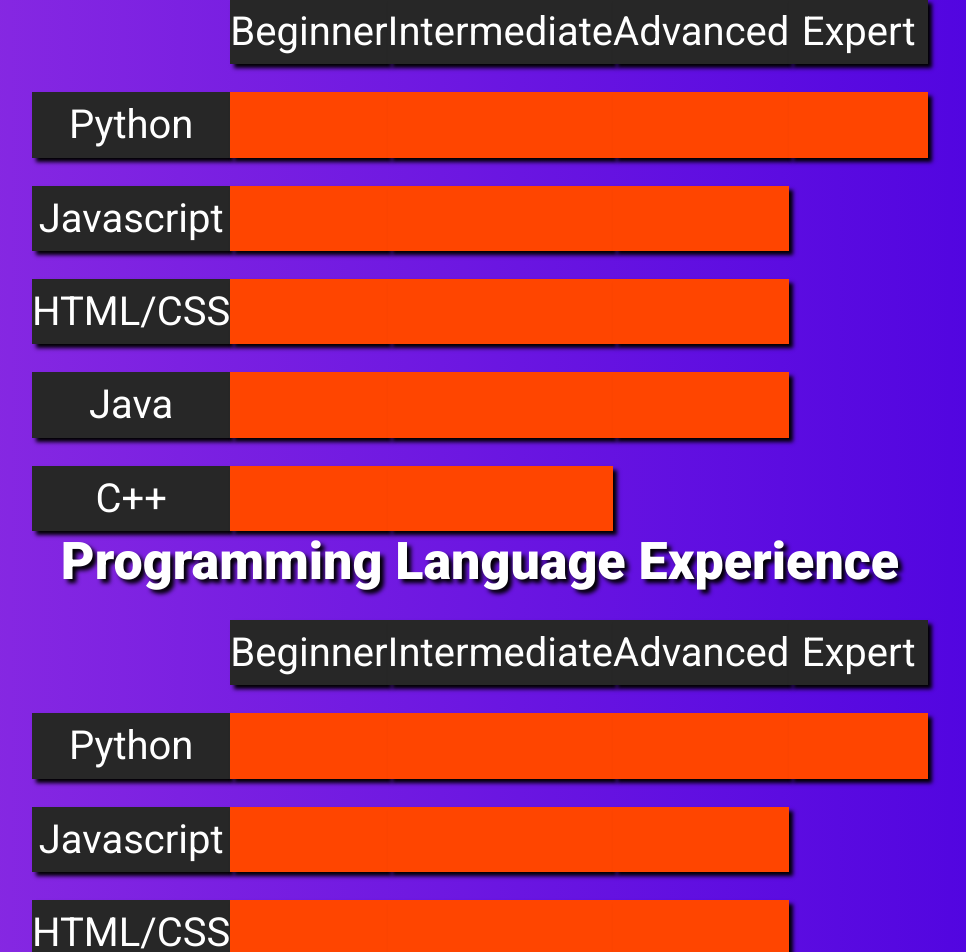
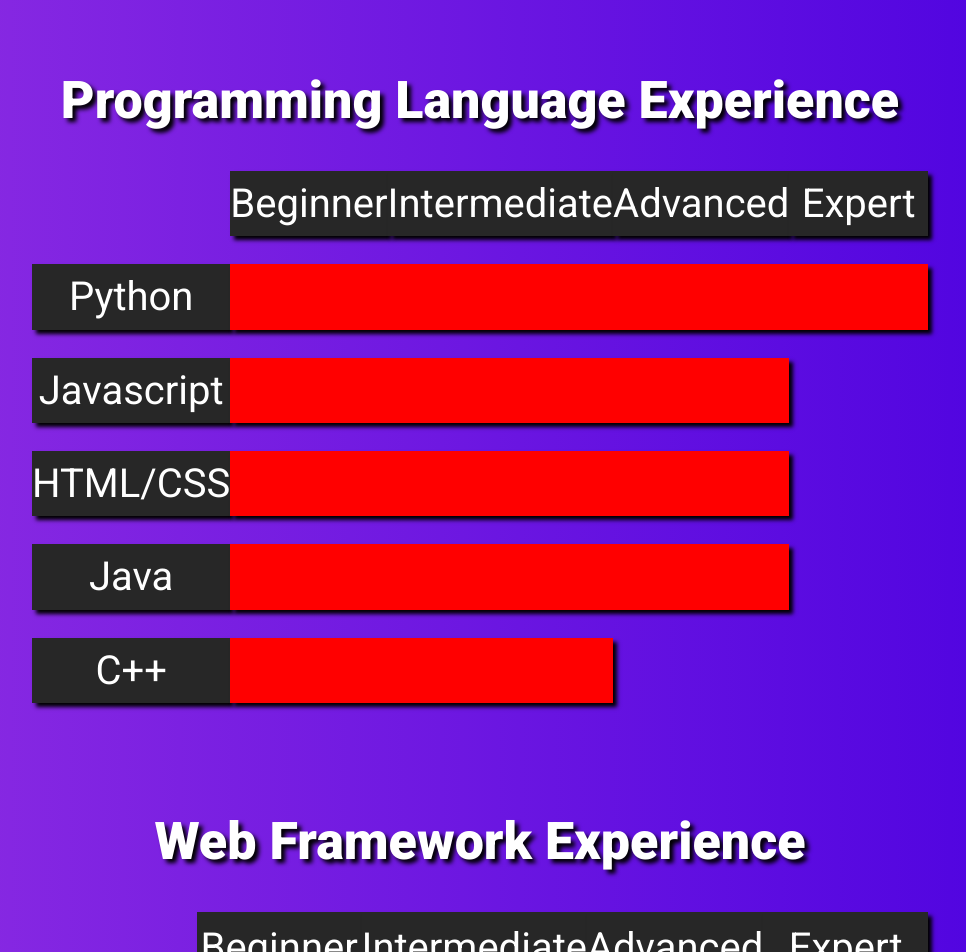
Before and after one commit to mtfehrer/personal-website, a React (Create React App) app: page /about in a window 1280 px wide. Shown: the part 920-1872 px from the top of the page, without its empty margins (160-1126 px from the left). Built offline with nearby package versions, Linux system fonts and the light colour scheme.

Commit message:
Updated Chart and removed old components

```diff
--- a/src/components/AboutBody/AboutBody.css
+++ b/src/components/AboutBody/AboutBody.css
@@ -5,6 +5,7 @@
     display: flex;
     flex-direction: column;
     align-items: center;
+    gap: 2rem;
 }
 
 .about-intro {
--- a/src/components/AboutBody/AboutBody.tsx
+++ b/src/components/AboutBody/AboutBody.tsx
@@ -1,5 +1,3 @@
-import ProgrammingChart from "../ProgrammingChart/ProgrammingChart";
-import WebFrameworkChart from "../WebFrameworkChart/WebFrameworkChart";
 import Chart from "../Chart/Chart";
 import DownArrow from "../DownArrow/DownArrow";
 import "./AboutBody.css";
@@ -21,14 +19,29 @@ const AboutBody: React.FC = () => {
                 </div>
             </div>
             <DownArrow />
-            <ProgrammingChart />
-            <WebFrameworkChart />
             <Chart
-                title="test"
+                title="Programming Language Experience"
                 color="red"
-                rowLabels={["row1", "row2", "row3"]}
-                columnLabels={["col1", "col2", "col3", "col4"]}
-                barSizes={[1, 3, 4]}
+                rowLabels={["Python", "Javascript", "HTML/CSS", "Java", "C++"]}
+                columnLabels={[
+                    "Beginner",
+                    "Intermediate",
+                    "Advanced",
+                    "Expert",
+                ]}
+                barSizes={[6, 5, 5, 5, 4]}
+            />
+            <Chart
+                title="Web Framework Experience"
+                color="orangered"
+                rowLabels={["React", "Express js", "Vue js", "Flask"]}
+                columnLabels={[
+                    "Beginner",
+                    "Intermediate",
+                    "Advanced",
+                    "Expert",
+                ]}
+                barSizes={[5, 5, 4, 4]}
             />
         </div>
     );
--- a/src/components/Chart/Chart.css
+++ b/src/components/Chart/Chart.css
@@ -3,6 +3,7 @@
 .container {
     display: flex;
     flex-direction: column;
+    gap: 1rem;
     justify-content: center;
     align-items: center;
 }
@@ -18,7 +19,7 @@
     text-shadow: 0.1rem 0.1rem 0.1rem black;
 }
 
-.header-block {
+.block {
     display: flex;
     justify-content: center;
     align-items: center;
@@ -36,14 +37,7 @@
     box-shadow: 0.1rem 0.1rem 0.1rem black;
 }
 
-.block {
-    display: flex;
-    align-items: flex-end;
-}
-
 .bar {
     background: orangered;
-    width: 100%;
-    height: 70%;
     box-shadow: 0.1rem 0.1rem 0.1rem black;
 }
--- a/src/components/Chart/Chart.tsx
+++ b/src/components/Chart/Chart.tsx
@@ -32,19 +32,29 @@ const Chart: React.FC<Props> = ({
             >
                 <div className="placeholder"></div>
                 {columnLabels.map((l) => {
-                    return <div className="column-header">{l}</div>;
+                    return <div className="column-header block">{l}</div>;
                 })}
                 {rowLabels.map((r, i) => {
                     return (
                         <>
-                            <div className="row-header">{r}</div>
+                            <div className="row-header block">{r}</div>
                             <div
-                                className="bar"
+                                className="bar block"
                                 style={{
                                     gridColumn: `2 / ${barSizes[i]}`,
                                     backgroundColor: `${color}`,
                                 }}
                             ></div>
+                            {barSizes[i] < columnLabels.length + 2 ? (
+                                <div
+                                    className="placeholder"
+                                    style={{
+                                        gridColumn: `${barSizes[i]} / ${
+                                            columnLabels.length + 2
+                                        }`,
+                                    }}
+                                ></div>
+                            ) : null}
                         </>
                     );
                 })}
--- a/src/components/ProgrammingChart/ProgrammingChart.css
+++ /dev/null
@@ -1,52 +0,0 @@
-@import "../../default.css";
-
-.container {
-    display: flex;
-    flex-direction: column;
-    justify-content: center;
-    align-items: center;
-}
-
-.experience-grid {
-    display: grid;
-    grid-template-columns: repeat(5, 1fr);
-    width: 70vw;
-    height: 70vh;
-}
-
-.title {
-    text-shadow: 0.1rem 0.1rem 0.1rem black;
-}
-
-.header-block {
-    display: flex;
-    justify-content: center;
-    align-items: center;
-    width: 100%;
-    height: 70%;
-}
-
-.column-header {
-    background: rgb(39, 39, 39);
-    box-shadow: 0.1rem 0.1rem 0.1rem black;
-}
-
-.row-header {
-    background: rgb(39, 39, 39);
-    box-shadow: 0.1rem 0.1rem 0.1rem black;
-}
-
-.block {
-    display: flex;
-    align-items: flex-end;
-}
-
-.bar {
-    background: orangered;
-    width: 100%;
-    height: 70%;
-    box-shadow: 0.1rem 0.1rem 0.1rem black;
-}
-
-.placeholder {
-}
--- a/src/components/ProgrammingChart/ProgrammingChart.tsx
+++ /dev/null
@@ -1,99 +0,0 @@
-import "./ProgrammingChart.css";
-
-const ExperienceChart: React.FC = () => {
-    return (
-        <div className="container">
-            <h1 className="title">Programming Language Experience</h1>
-            <div className="experience-grid">
-                <div className="block"></div>
-                <div className="block">
-                    <div className="column-header header-block">Beginner</div>
-                </div>
-                <div className="block">
-                    <div className="column-header header-block">
-                        Intermediate
-                    </div>
-                </div>
-                <div className="block">
-                    <div className="column-header header-block">Advanced</div>
-                </div>
-                <div className="block">
-                    <div className="column-header header-block">Expert</div>
-                </div>
-
-                <div className="block">
-                    <div className="row-header header-block">Python</div>
-                </div>
-
-                <div className="block">
-                    <div className="bar"></div>
-                </div>
-                <div className="block">
-                    <div className="bar"></div>
-                </div>
-                <div className="block">
-                    <div className="bar"></div>
-                </div>
-                <div className="block">
-                    <div className="bar"></div>
-                </div>
-                <div className="block">
-                    <div className="row-header header-block">Javascript</div>
-                </div>
-
-                <div className="block">
-                    <div className="bar"></div>
-                </div>
-                <div className="block">
-                    <div className="bar"></div>
-                </div>
-                <div className="block">
-                    <div className="bar"></div>
-                </div>
-                <div className="block"></div>
-                <div className="block">
-                    <div className="row-header header-block">HTML/CSS</div>
-                </div>
-
-                <div className="block">
-                    <div className="bar"></div>
-                </div>
-                <div className="block">
-                    <div className="bar"></div>
-                </div>
-                <div className="block">
-                    <div className="bar"></div>
-                </div>
-                <div className="block"></div>
-                <div className="block">
-                    <div className="row-header header-block">Java</div>
-                </div>
-
-                <div className="block">
-                    <div className="bar"></div>
-                </div>
-                <div className="block">
-                    <div className="bar"></div>
-                </div>
-                <div className="block">
-                    <div className="bar"></div>
-                </div>
-                <div className="block"></div>
-                <div className="block">
-                    <div className="row-header header-block">C++</div>
-                </div>
-
-                <div className="block">
-                    <div className="bar"></div>
-                </div>
-                <div className="block">
-                    <div className="bar"></div>
-                </div>
-                <div className="block"></div>
-                <div className="block"></div>
-            </div>
-        </div>
-    );
-};
-
-export default ExperienceChart;
--- a/src/components/WebFrameworkChart/WebFrameworkChart.css
+++ /dev/null
@@ -1 +0,0 @@
-@import "../../default.css";
--- a/src/components/WebFrameworkChart/WebFrameworkChart.tsx
+++ /dev/null
@@ -1,99 +0,0 @@
-import "./WebFrameworkChart.css";
-
-const WebFrameworkChart = () => {
-    return (
-        <div className="container">
-            <h1 className="title">Programming Language Experience</h1>
-            <div className="experience-grid">
-                <div className="block"></div>
-                <div className="block">
-                    <div className="column-header header-block">Beginner</div>
-                </div>
-                <div className="block">
-                    <div className="column-header header-block">
-                        Intermediate
-                    </div>
-                </div>
-                <div className="block">
-                    <div className="column-header header-block">Advanced</div>
-                </div>
-                <div className="block">
-                    <div className="column-header header-block">Expert</div>
-                </div>
-
-                <div className="block">
-                    <div className="row-header header-block">Python</div>
-                </div>
-
-                <div className="block">
-                    <div className="bar"></div>
-                </div>
-                <div className="block">
-                    <div className="bar"></div>
-                </div>
-                <div className="block">
-                    <div className="bar"></div>
-                </div>
-                <div className="block">
-                    <div className="bar"></div>
-                </div>
-                <div className="block">
-                    <div className="row-header header-block">Javascript</div>
-                </div>
-
-                <div className="block">
-                    <div className="bar"></div>
-                </div>
-                <div className="block">
-                    <div className="bar"></div>
-                </div>
-                <div className="block">
-                    <div className="bar"></div>
-                </div>
-                <div className="block"></div>
-                <div className="block">
-                    <div className="row-header header-block">HTML/CSS</div>
-                </div>
-
-                <div className="block">
-                    <div className="bar"></div>
-                </div>
-                <div className="block">
-                    <div className="bar"></div>
-                </div>
-                <div className="block">
-                    <div className="bar"></div>
-                </div>
-                <div className="block"></div>
-                <div className="block">
-                    <div className="row-header header-block">Java</div>
-                </div>
-
-                <div className="block">
-                    <div className="bar"></div>
-                </div>
-                <div className="block">
-                    <div className="bar"></div>
-                </div>
-                <div className="block">
-                    <div className="bar"></div>
-                </div>
-                <div className="block"></div>
-                <div className="block">
-                    <div className="row-header header-block">C++</div>
-                </div>
-
-                <div className="block">
-                    <div className="bar"></div>
-                </div>
-                <div className="block">
-                    <div className="bar"></div>
-                </div>
-                <div className="block"></div>
-                <div className="block"></div>
-            </div>
-        </div>
-    );
-};
-
-export default WebFrameworkChart;
```
